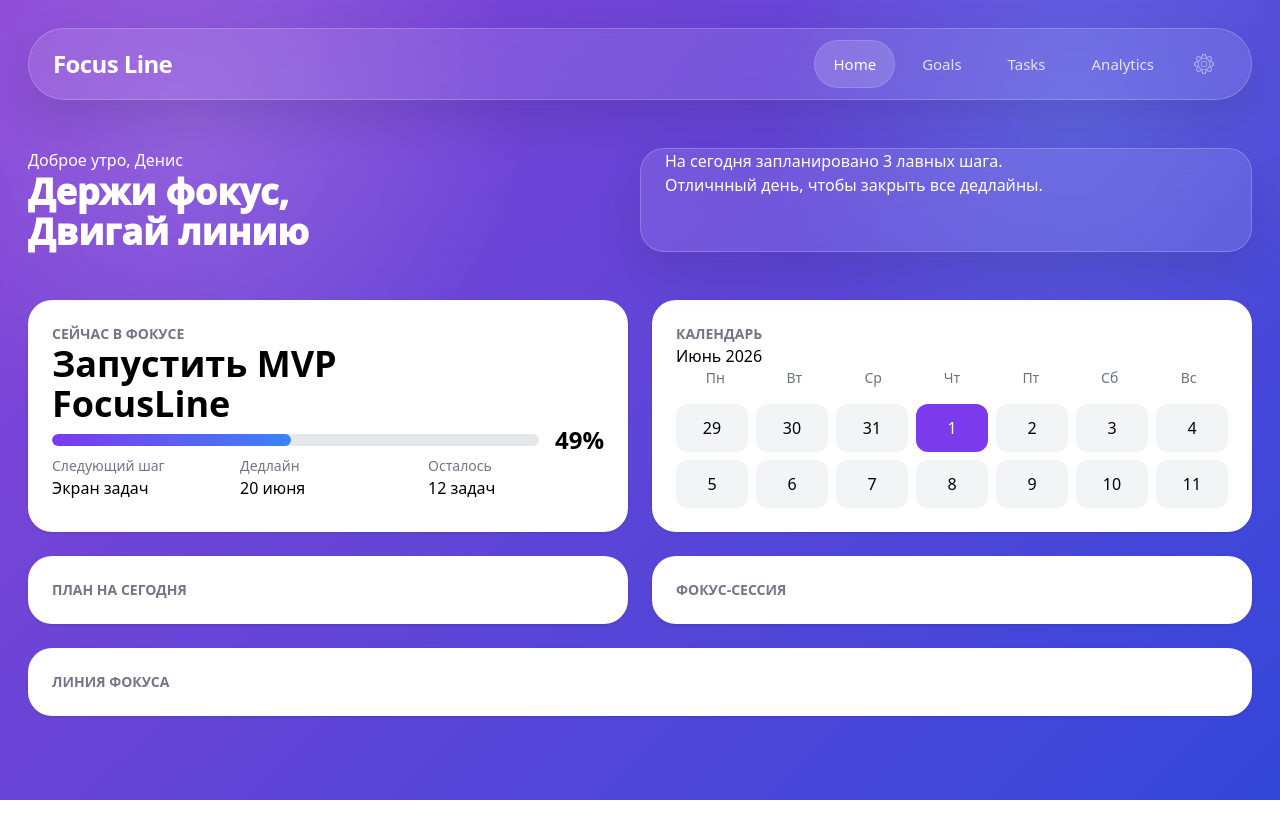
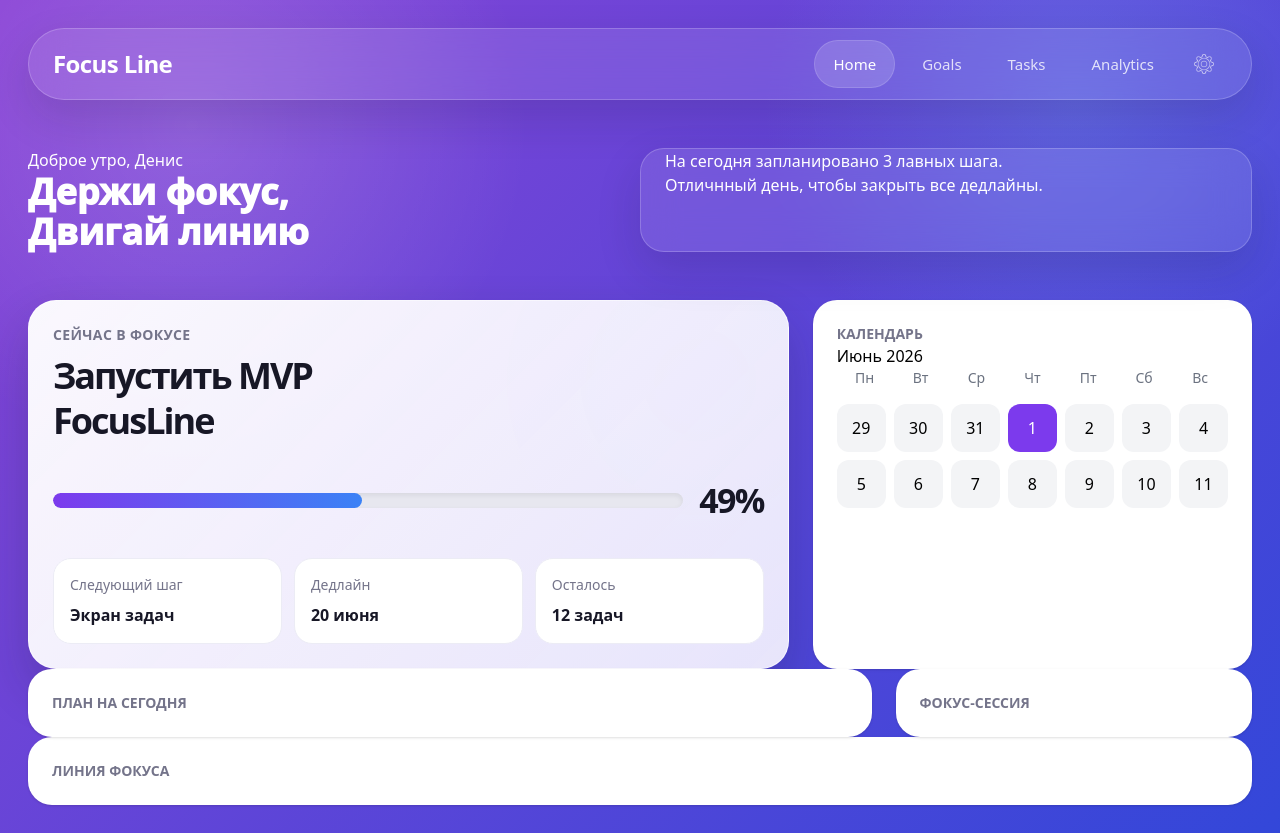
Before and after one commit to ziomo00/myReactProject, a React (Vite) app: page / in a window 1280 px wide. Before the commit the page ends 800 px from the top, so only its background shows below. Built offline with nearby package versions, Linux system fonts and the light colour scheme.

Commit message:
Refactor layout and styles for owInFocus

```diff
--- a/src/App.tsx
+++ b/src/App.tsx
@@ -31,11 +31,15 @@ function App() {
             Отличнный день, чтобы закрыть все дедлайны.
         </div>
       </section>
-      <section className="grid grid-cols-2 gap-6">
+      <section>
+        <div className="grid grid-cols-[1.42fr_0.82fr] gap-6">
           <NowInFocus />
           <Calendar/>
+        </div>
+        <div className="grid grid-cols-[1.42fr_0.60fr] gap-6">
           <Today />
           <Session />
+        </div>
           <Focus />
       </section>
     </main>
--- a/src/components/NowInFocus.tsx
+++ b/src/components/NowInFocus.tsx
@@ -1,45 +1,38 @@
 function NowInFocus(){
     const value = 49;
     return(
-        <div className="p-6 bg-white rounded-3xl shadow">
-          <p className="text-muted text-sm font-bold">СЕЙЧАС В ФОКУСЕ</p>
-          <h2 className="text-4xl text-black font-[900]">Запустить MVP<br />FocusLine</h2>
-          <div className="flex items-center gap-4">
-            <div className="flex-1 h-3 rounded-full bg-gray-200 overflow-hidden">
+        <article className="min-h-[270px] overflow-hidden rounded-[28px] border border-white/65 bg-focus-card p-6 text-[#171726] shadow-card">
+          <p className="mb-2 text-sm font-bold tracking-wide text-muted">СЕЙЧАС В ФОКУСЕ</p>
+          <h2 className="text-4xl font-[900] leading-tight tracking-[-0.055em]">Запустить MVP<br />FocusLine</h2>
+
+          <div className="my-8 flex items-center gap-4">
+            <div className="h-[15px] flex-1 overflow-hidden rounded-full bg-[#e7e7ef] shadow-[inset_0_2px_5px_rgba(23,23,38,0.08)]">
               <div
-                className="
-                h-full
-                rounded-full
-                bg-gradient-to-r
-              from-violet-600
-              to-blue-500
-                transition-all
-                duration-500
-                "
+                className="h-full rounded-full bg-gradient-to-r from-violet-600 to-blue-500 transition-all duration-500"
                 style={{
                         width: `${value}%`
                 }}
               />
             </div>
-            <span className="font-bold text-2xl text-black">
+            <span className="text-[34px] font-[850] tracking-[-0.05em]">
                 {value}%
             </span>
           </div>
-          <div className="grid grid-cols-3 gap-3 text-black">
-            <div>
-              <p className="text-muted text-sm">Следующий шаг</p>
-              Экран задач
+          <div className="grid grid-cols-3 gap-3">
+            <div className="rounded-[18px] border border-[#ececf5] bg-white p-4">
+              <p className="mb-2 text-sm text-muted">Следующий шаг</p>
+              <strong>Экран задач</strong>
             </div>
-            <div>
-              <p className="text-muted text-sm">Дедлайн</p>
-              20 июня
+            <div className="rounded-[18px] border border-[#ececf5] bg-white p-4">
+              <p className="mb-2 text-sm text-muted">Дедлайн</p>
+              <strong>20 июня</strong>
             </div>
-            <div>
-              <p className="text-muted text-sm">Осталось</p>
-              12 задач
+            <div className="rounded-[18px] border border-[#ececf5] bg-white p-4">
+              <p className="mb-2 text-sm text-muted">Осталось</p>
+              <strong>12 задач</strong>
             </div>
           </div>
-        </div>
+        </article>
     )
 }
 export default NowInFocus;
--- a/tailwind.config.js
+++ b/tailwind.config.js
@@ -8,7 +8,14 @@ export default {
     extend: {
       colors:{
         muted: '#74748a',
-      }
+      },
+      boxShadow: {
+        card: '0 22px 48px rgba(23, 23, 38, 0.20)',
+      },
+      backgroundImage: {
+        'focus-card':
+          'linear-gradient(135deg, rgba(255, 255, 255, 0.96), rgba(248, 246, 255, 0.90)), radial-gradient(circle at 88% 22%, rgba(68, 88, 242, 0.16), transparent 32%)',
+      },
     },
   },
   plugins: [],
```
